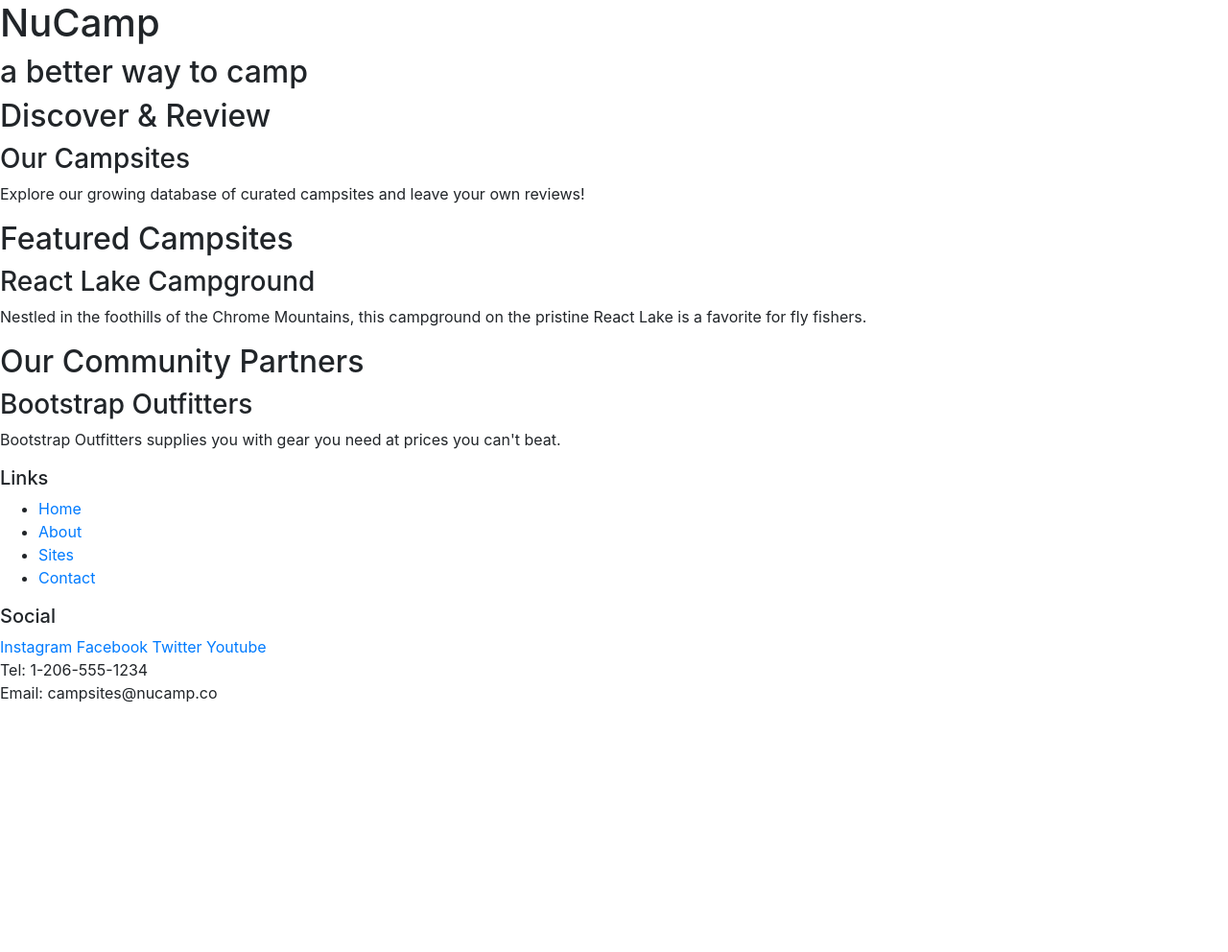
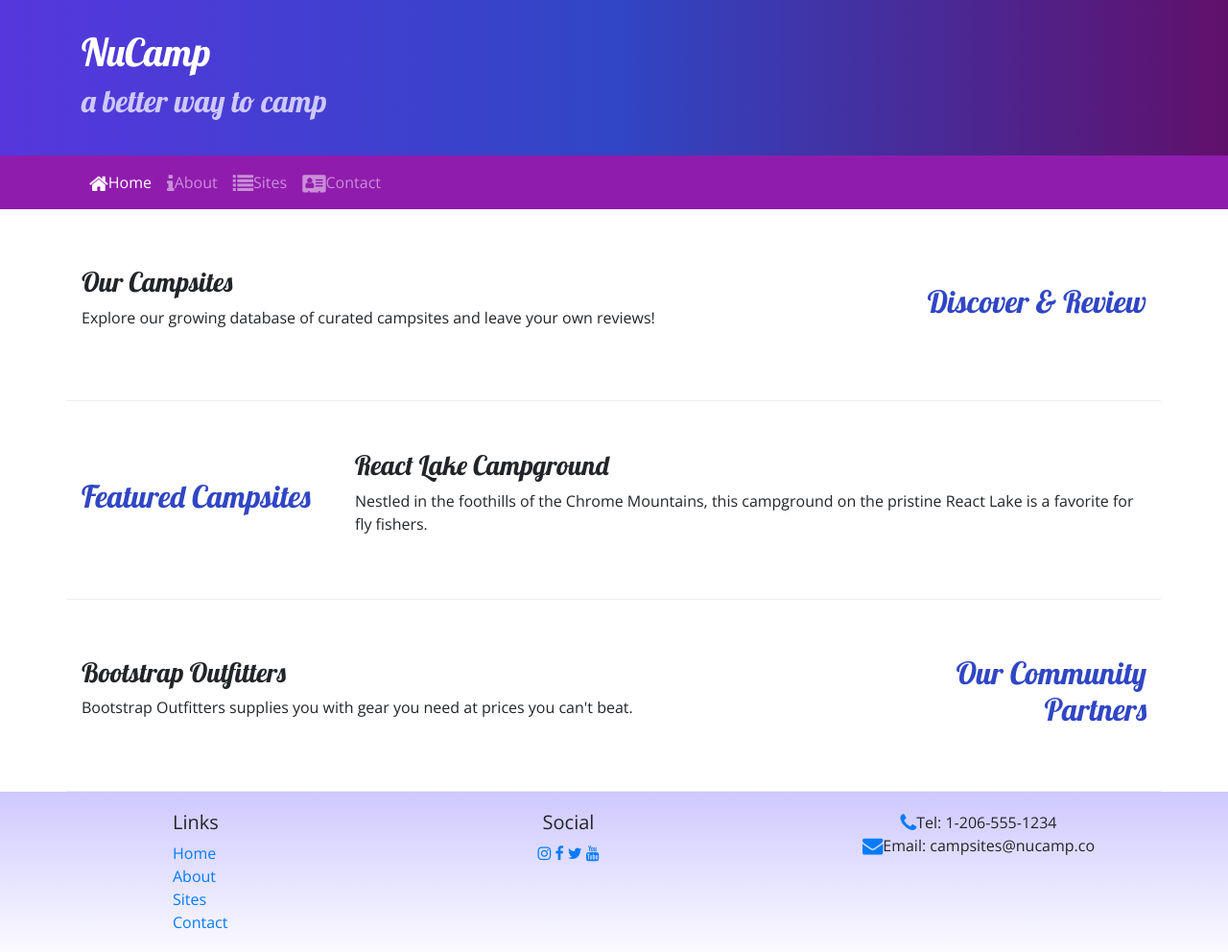
Before and after one commit to tsgray01/nucampsite, a website: page index.html in a window 1280 px wide. Shown: the whole page at 96% size. Before the commit the page ends 800 px from the top, so only its background shows below. Drawn offline with nearby package versions, Linux system fonts and the light colour scheme.

Commit message:
Icon Font

```diff
--- /dev/null
+++ b/CSS/styles.css
@@ -0,0 +1,32 @@
+body {
+    font-family: "Open Sans", sans-serif;
+}
+h1, h2, h3 {
+    font-family: "Lobster", cursive;
+}
+h2 {
+    color: #3046C5;
+}
+header h2 {
+    color: #CEC8FF
+}
+
+footer {
+    background-image: linear-gradient(#CEC8FF, white);
+    padding: 20px 0;
+}
+.jumbotron {
+    margin: 0;
+    padding: 30px;
+    background-image: linear-gradient(to right, #5637DD, #3046C5, #60106B);
+    color: white;
+}
+.row-content{
+    padding: 50px 0;
+    border-bottom: 1px ridge;
+    min-height: 200px;
+
+}
+.navbar {
+    background-color: #901CAD;
+}
--- a/index.html
+++ b/index.html
@@ -8,57 +8,96 @@
 
     <!-- Bootstrap Css -->
     <link rel="stylesheet" href="node_modules/bootstrap/dist/css/bootstrap.min.css" />
-
+    <!-- Additional CSS must be placed after Bootstrap CSS -->
+    <link rel="stylesheet" href="node_modules/font-awesome/css/font-awesome.min.css" />
+    <link rel="stylesheet" href="https://fonts.googleapis.com/css?family=Lobster%7COpen+Sans" />
+    <link rel="stylesheet" href="css/styles.css" />
     <title>NuCamp: A Better Way To Camp</title>
 </head>
 
 <body>
 
-    <header>
-        <div>
+    <header class="jumbotron jumbotron-fluid">
+        <div class="container">
+            <div class="row">
+                <div class="col">
                     <h1>NuCamp</h1>
                     <h2>a better way to camp</h2>
                 </div>
+            </div>
+        </div>
     </header>
-
-    <div>
-        <h2>Discover & Review</h2>
+    <nav class="navbar navbar-expand-sm navbar-dark sticky-top">
+        <div class="container">
+            <button class="navbar-toggler ml-auto" type="button" data-toggle="collapse" data-target="#nucampNavbar">
+                <span class="navbar-toggler-icon"></span>
+            </button>
+                <div class="collapse navbar-collapse" id="nucampNavbar">
+                    <ul class="navbar-nav">
+                        <li class="nav-item active"><a class="nav-link" href="#"><i class="fa fa-home fa-lg"></i>Home</a></li>
+                        <li class="nav-item"><a class="nav-link" href="aboutus.html"><i class="fa fa-info fa-lg"></i>About</a></li>
+                        <li class="nav-item"><a class="nav-link" href="#"><i class="fa fa-list fa-lg"></i>Sites</a></li>
+                        <li class="nav-item"><a class="nav-link" href="#"><i class="fa fa-address-card fa-lg"></i>Contact</a></li>
+                    </ul>
+                </div>
+        </div>
+    </nav>
+    <div class="container">
+        <div class="row row-content align-items-center">
+            <div class="col-sm-4 order-sm-last col-md-3">
+                <h2 class="text-sm-right">Discover & Review</h2>
+            </div>
+            <div class="col">
                 <h3>Our Campsites</h3>
-        <p>Explore our growing database of curated campsites and leave your own reviews!</p>
+                <p class="d-none d-sm-block">Explore our growing database of curated campsites and leave your own reviews!</p>
+            </div>
         </div>
 
-    <div>
+        <div class="row row-content align-items-center">
+            <div class="col-sm-4 col-md-3">
                 <h2>Featured Campsites</h2>
+            </div>
+            <div class="col">
                 <h3>React Lake Campground</h3>
-        <p>Nestled in the foothills of the Chrome Mountains, this campground on the pristine React Lake is a favorite for fly fishers.</p>
+                <p class="d-none d-sm-block">Nestled in the foothills of the Chrome Mountains, this campground on the pristine React Lake is a favorite for fly fishers.</p>
+            </div>
         </div>
 
-    <div>
-        <h2>Our Community Partners</h2>
+        <div class="row row-content align-items-center">
+            <div class="col-sm-4 order-sm-last col-md-3">
+                <h2 class="text-sm-right">Our Community Partners</h2>
+            </div>
+            <div class="col">
                 <h3>Bootstrap Outfitters</h3>
-        <p>Bootstrap Outfitters supplies you with gear you need at prices you can't beat.</p>
+                <p class="d-none d-sm-block">Bootstrap Outfitters supplies you with gear you need at prices you can't beat.</p>
+            </div>
+        </div>
     </div>
 
     <footer>
-        <div>
+        <div class="container">
+                <div class="row">
+                    <div class="col-4 col-sm-2 offset-1">
                         <h5>Links</h5>
-            <ul>
-                <li><a href="#">Home</a></li>
-                <li><a href="#">About</a></li>
+                        <ul class="list-unstyled">
+                            <li><a href="index.html">Home</a></li>
+                            <li><a href="aboutus.html">About</a></li>
                             <li><a href="#">Sites</a></li>
                             <li><a href="#">Contact</a></li>
                         </ul>
                     </div>
-        <div>
+                    <div class="col-6 col-sm-5 text-center">
                         <h5>Social</h5>
-            <a href="http://instagram.com/">Instagram</a>
-            <a href="http://facebook.com/">Facebook</a>
-            <a href="http://twitter.com/">Twitter</a>
-            <a href="http://youtube.com/">Youtube</a>
+                        <a href="http://instagram.com/"><i class="fa fa-instagram"></i></a>
+                        <a href="http://facebook.com/"><i class="fa fa-facebook"></i></a>
+                        <a href="http://twitter.com/"><i class="fa fa-twitter"></i></a>
+                        <a href="http://youtube.com/"><i class="fa fa-youtube"></i></a>
                     </div>
-        <div>
-            Tel: 1-206-555-1234<br />
-            Email: campsites@nucamp.co
+                    <div class="col-sm-4 text-center">
+                        <i class="fa fa-phone fa-lg text-primary"></i>Tel: 1-206-555-1234<br />
+                        <i class="fa fa-envelope fa-lg text-primary"></i>Email: campsites@nucamp.co
+                    </div>
+                </div>
         </div>
     </footer>
 
--- a/package.json
+++ b/package.json
@@ -15,6 +15,7 @@
   },
   "dependencies": {
     "bootstrap": "^4.5.2",
+    "font-awesome": "^4.7.0",
     "jquery": "^3.5.1",
     "popper.js": "^1.16.1"
   }
```
Also changed, not shown: aboutus.html (added, +110 -0 lines), 1 other file. Lines whose indentation alone changed are shown as unchanged.
